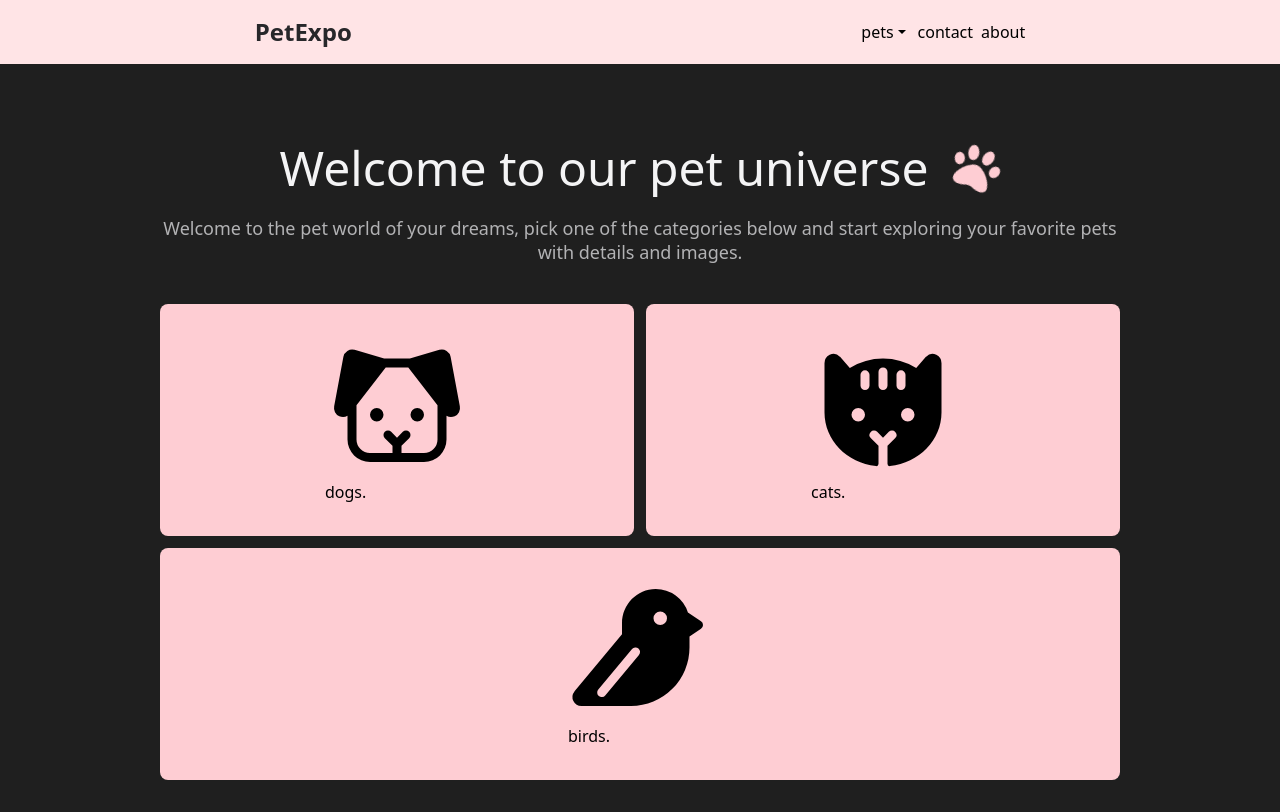
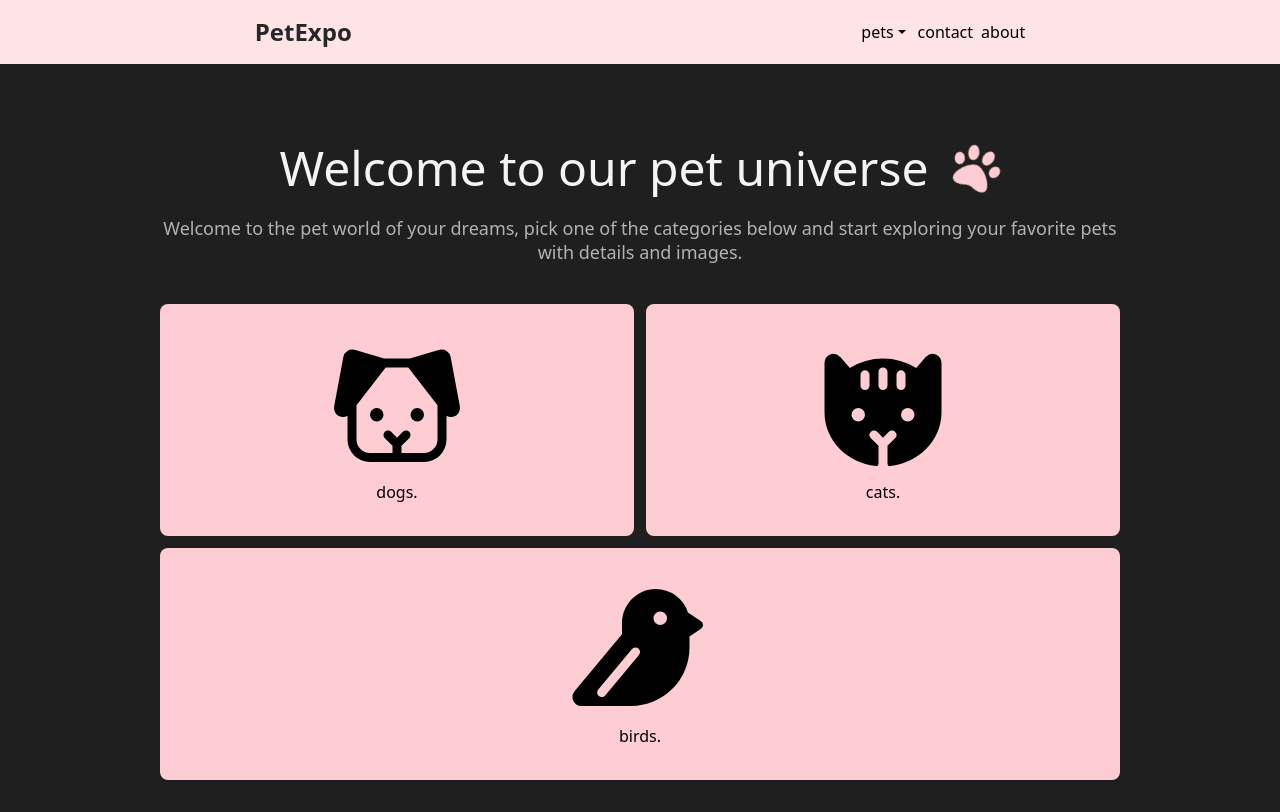
Before and after one commit to v4sj4n/PetExpo, a React (Vite) app: page / in a window 1280 px wide. Built offline with nearby package versions, Linux system fonts and the light colour scheme.

Commit message:
Fixed styling issues

```diff
--- a/src/App.tsx
+++ b/src/App.tsx
@@ -46,7 +46,7 @@ export default function App() {
           }}
           className={animalCategoryClass}
         >
-          <a href="/pets/dogs">
+          <a href="/pets/dogs" className="flex flex-col items-center">
             <PiDogFill className="size-20 md:size-36" />
             <h3>dogs.</h3>
           </a>
@@ -61,7 +61,7 @@ export default function App() {
           }}
           className={animalCategoryClass}
         >
-          <a href="/pets/cats">
+          <a href="/pets/cats" className="flex flex-col items-center">
             <PiCatFill className="size-20 md:size-36" />
 
             <h3>cats.</h3>
@@ -76,7 +76,7 @@ export default function App() {
           }}
           className={`${animalCategoryClass} col-span-2`}
         >
-          <a href="/pets/birds">
+          <a href="/pets/birds" className="flex flex-col items-center">
             <PiBirdFill className="size-20 md:size-36" />
             <h3>birds.</h3>
           </a>
--- a/src/pages/About.tsx
+++ b/src/pages/About.tsx
@@ -4,7 +4,7 @@ import { MdEmail, MdLocalPhone, MdLocationPin } from "react-icons/md"
 function About() {
   const detailsStyles = "text-white flex gap-2 items-center"
   return (
-    <main className="flex flex-col items-center mt-10 md:mt-20 md:w-3/4 mx-6 mb-16 md:mx-auto">
+    <main className="flex flex-col items-center mt-10 md:mt-20 md:w-4/5 mx-6 mb-16 md:mx-auto">
       <h1 className="flex text-balance items-center gap-2 flex-col md:flex-row md:gap-6 text-4xl text-center  md:text-5xl mb-8 text-zinc-100">
         About us
       </h1>
--- a/src/pages/Contact.tsx
+++ b/src/pages/Contact.tsx
@@ -2,7 +2,7 @@
 function Contact() {
   return (
     <main className="flex flex-col items-center mt-10 md:mt-20 md:w-3/4 mx-6 md:mx-auto">
-      <h1 className="flex text-balance items-center gap-2 flex-col md:flex-row md:gap-6 text-4xl text-center  md:text-5xl mb-6 text-zinc-100">
+      <h1 className="flex text-balance items-center gap-2 flex-col md:flex-row md:gap-6   text-4xl text-center  md:text-5xl mb-6 text-zinc-100">
         Got any questions?
       </h1>
       <p className=" text-lg text-center text-zinc-200/75 leading-6 mb-10">
@@ -10,7 +10,7 @@ function Contact() {
       </p>
 
       <form
-        className="grid grid-cols-2  md:2/5 gap-x-2 gap-y-4"
+        className="grid grid-cols-2  w-2/3 gap-x-2 gap-y-4"
         onSubmit={(e) => {
           e.preventDefault()
           e.currentTarget.reset()
```
